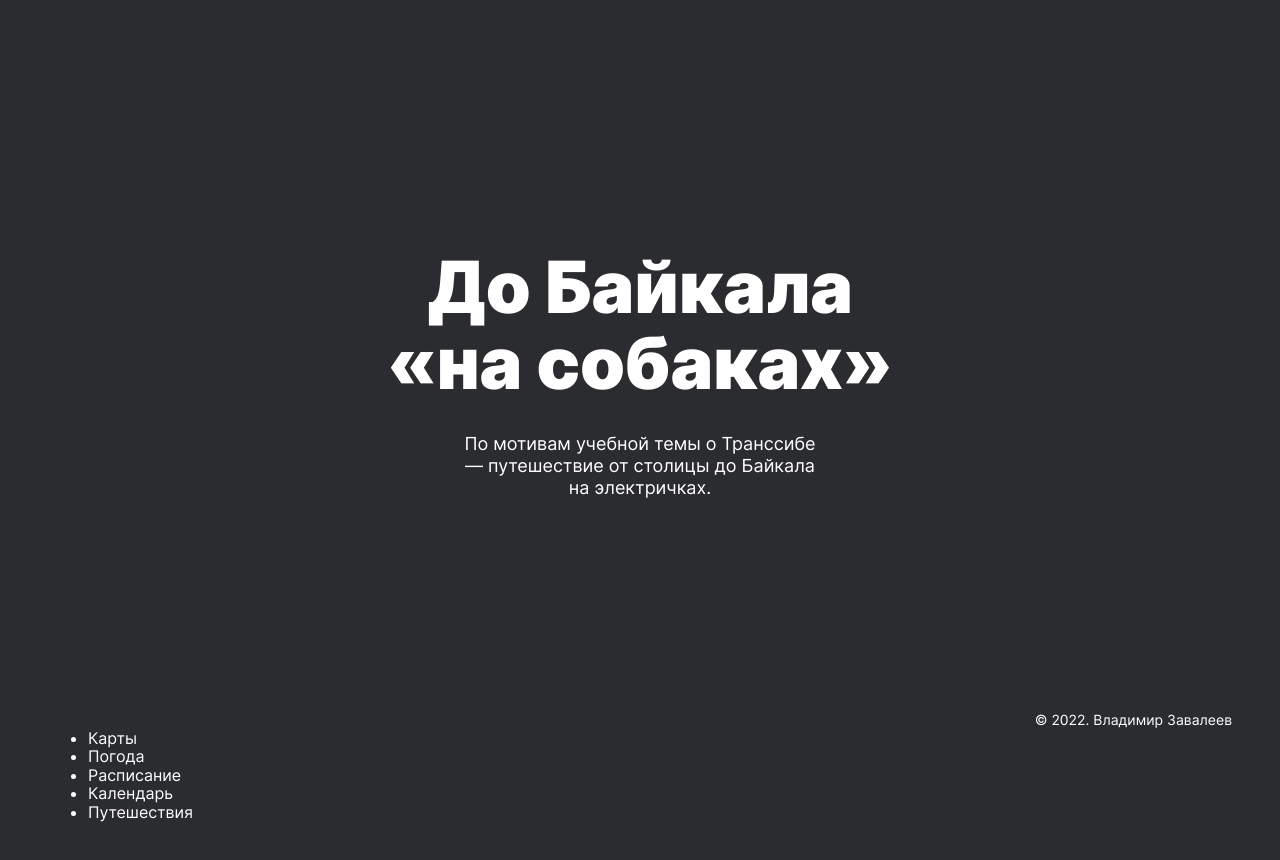
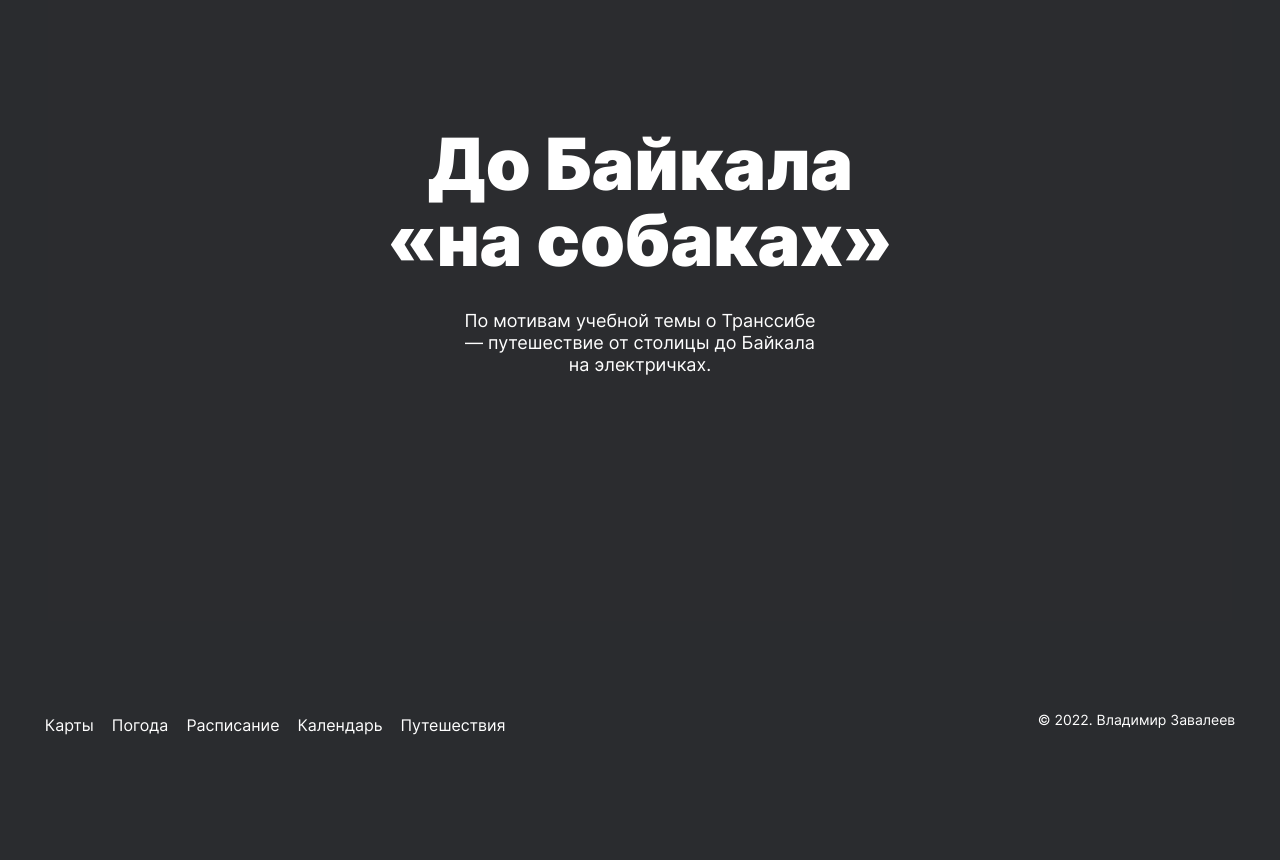
Before and after one commit to Muesliestein/russian-travel, a plain HTML site: page Index.html in a window 1280 px wide. Shown: the part 6120-6980 px from the top of the page. After the commit the page ends 6881 px from the top, so only its background shows below. Drawn offline with Linux system fonts and the light colour scheme.

Commit message:
first commit

```diff
--- a/Index.html
+++ b/Index.html
@@ -186,13 +186,11 @@
     </main>
     <footer class="footer">
       <nav class="footer__links">
-        <ul>
-          <li><a class="footer__link" href="https://yandex.ru/maps">Карты</a></li>
-          <li><a class="footer__link" href="https://yandex.ru/pogoda">Погода</a></li>
-          <li><a class="footer__link" href="https://rasp.yandex.ru">Расписание</a></li>
-          <li><a class="footer__link" href="https://calendar.yandex.ru">Календарь</a></li>
-          <li><a class="footer__link" href="https://travel.yandex.ru">Путешествия</a></li>
-        </ul>
+        <a class="footer__link" href="https://yandex.ru/maps">Карты</a></li>
+        <a class="footer__link" href="https://yandex.ru/pogoda">Погода</a></li>
+        <a class="footer__link" href="https://rasp.yandex.ru">Расписание</a></li>
+        <a class="footer__link" href="https://calendar.yandex.ru">Календарь</a></li>
+        <a class="footer__link" href="https://travel.yandex.ru">Путешествия</a></li>
       </nav>
       <p class="footer__copyright">© 2022. Владимир Завалеев</p>
     </footer>
--- a/blocks/body/body.css
+++ b/blocks/body/body.css
@@ -14,6 +14,4 @@
     -ms-text-size-adjust: 100%;
     -moz-text-size-adjust: 100%;
     text-rendering: optimizeLegibility;
-
-
 }
--- a/blocks/content/content.css
+++ b/blocks/content/content.css
@@ -4,9 +4,6 @@
     display: inherit;
     flex-direction: column;
     max-width: 100%;
-
-
-
 }
 
 @media (min-width: 1024px) {
--- a/blocks/cover/__background/cover__background.css
+++ b/blocks/cover/__background/cover__background.css
@@ -16,7 +16,6 @@
     width: 100%;
     padding: 0;
     margin: 0;
-
 }
 
 .cover__background::before {
@@ -40,7 +39,6 @@
 
     .cover__background {
         min-height: 480px;
-
     }
 }
 
@@ -55,6 +53,5 @@
 
     .cover__background {
         min-height: 740px;
-
     }
 }
--- a/blocks/cover/__subtitle/cover__subtitle.css
+++ b/blocks/cover/__subtitle/cover__subtitle.css
@@ -5,6 +5,7 @@
     text-align: center;
     margin: 16px auto 0;
     padding: 0;
+    max-width: 260px;
 
 }
 
--- a/blocks/cover/__title/cover__title.css
+++ b/blocks/cover/__title/cover__title.css
@@ -5,7 +5,7 @@
     line-height: 35px;
     text-align: center;
     color: #FFFFFF;
-    margin: 33px auto 0;
+    margin: 0;
     max-width: 250px;
 }
 
@@ -14,24 +14,5 @@
         font-size: 72px;
         line-height: 76px;
         max-width: 560px;
-        margin: 115px auto 0;
-
     }
-
 }
-
-@media (min-width: 1024px) {
-    .cover__title {
-        margin: 195px auto 0;
-
-    }
-
-}
-
-@media (min-width: 1280px) {
-    .cover__title {
-        margin: 245px auto 0;
-
-    }
-
-}
--- a/blocks/cover/cover.css
+++ b/blocks/cover/cover.css
@@ -1,7 +1,6 @@
 .cover {
     padding: 66px 0 0;
     width: 100%;
-
 }
 
 
@@ -9,21 +8,17 @@
     .cover {
         padding: 90px 0 0;
     }
-
 }
 
 @media (min-width: 1024px) {
     .cover {
         padding: 92px 0 0;
-
     }
-
 }
 
 @media (min-width: 1280px) {
     .cover {
         padding: 92px 48px 0;
         box-sizing: border-box;
-
     }
 }
--- a/blocks/footer/__copyright/footer__copyright.css
+++ b/blocks/footer/__copyright/footer__copyright.css
@@ -1,9 +1,7 @@
 .footer__copyright {
     margin: 0;
     padding: 0;
-
     font-size: 14px;
-    line-height: 100%;
+    line-height: 14px;
     color: #FFFFFF;
-
 }
--- a/blocks/footer/__link/footer__link.css
+++ b/blocks/footer/__link/footer__link.css
@@ -1,13 +1,10 @@
 .footer__link {
     text-decoration-line: none;
     font-size: 24px;
+    line-height: 24px;
     color: #FFFFFF;
-    margin-bottom: 32px;
+    margin: 0;
     padding: 0;
-}
-
-.footer__link:last-child {
-    margin-bottom: 48px;
 }
 
 .footer__link:hover {
@@ -19,8 +16,4 @@
         margin: 0 18px 0 0;
         font-size: 16px;
     }
-
-    .footer__link:last-child {
-        margin-bottom: 0;
-    }
 }
--- a/blocks/footer/__links/footer__links.css
+++ b/blocks/footer/__links/footer__links.css
@@ -2,16 +2,17 @@
     display: flex;
     flex-direction: column;
     padding: 0;
-    margin: 0;
+    margin-bottom: 48px;
+    gap: 32px;
 }
 
 @media (min-width: 768px) {
     .footer__links {
         flex-direction: row;
-        justify-content: space-between;
+        justify-content: space-evenly;
         box-sizing: border-box;
         max-width: 100%;
-
+        margin: 0;
+        gap: 0;
     }
-
 }
--- a/blocks/footer/footer.css
+++ b/blocks/footer/footer.css
@@ -4,25 +4,27 @@
     display: flex;
     flex-direction: column;
     max-width: 100%;
-
 }
 
 
 @media (min-width: 768px) {
     .footer {
-        flex-direction: row;
+        flex-wrap: wrap;
         padding: 88px 24px 24px;
         justify-content: space-between;
-        box-sizing: border-box;
-
+        flex-direction: row;
     }
-
 }
 
 @media (min-width: 1024px) {
     .footer {
         padding: 92px 48px 24px;
-        width: 100%;
+        width: 90%;
     }
+}
 
+@media (min-width: 1024px) {
+    .footer {
+        width: 93%;
+    }
 }
--- a/blocks/header/__link-lang/_active/header__link-lang_active.css
+++ b/blocks/header/__link-lang/_active/header__link-lang_active.css
@@ -1,3 +1,3 @@
 .header__link-lang_active {
-        text-decoration-line: underline;
-    }
+    text-decoration-line: underline;
+}
--- a/blocks/intro/__list/intro__list.css
+++ b/blocks/intro/__list/intro__list.css
@@ -7,5 +7,4 @@
     line-height: 150%;
     list-style-type: none;
     font-weight: 700;
-
 }
--- a/blocks/lead/__subtitle/lead__subtitle.css
+++ b/blocks/lead/__subtitle/lead__subtitle.css
@@ -11,13 +11,11 @@
     .lead__subtitle {
         padding: 0 64px 0;
         margin: 32px 0 0;
-
     }
 }
 
 @media (min-width: 1024px) {
     .lead__subtitle {
         padding: 0 192px 0;
-
     }
 }
--- a/blocks/page/page.css
+++ b/blocks/page/page.css
@@ -6,9 +6,6 @@
     box-sizing: border-box;
     width: 100%;
     max-width: 1280px;
-
-
-
 }
 
 @media (min-width: 1024px) {
--- a/blocks/photo-grid/photo-grid.css
+++ b/blocks/photo-grid/photo-grid.css
@@ -14,7 +14,6 @@
         padding: 88px 24px 0;
         gap: 16px;
     }
-
 }
 
 @media (min-width: 1024px) {
@@ -23,7 +22,6 @@
         padding: 92px 48px 0;
         gap: 14px;
     }
-
 }
 
 @media (min-width: 1280px) {
--- a/blocks/place/__paragraph/place__paragraph.css
+++ b/blocks/place/__paragraph/place__paragraph.css
@@ -9,9 +9,3 @@
 .place__paragraph:last-child {
     padding: 0;
 }
-
-/* @media (min-width: 768px) {
-    .place__paragraph {
-        width: 100%;
-    }
-} */
```
